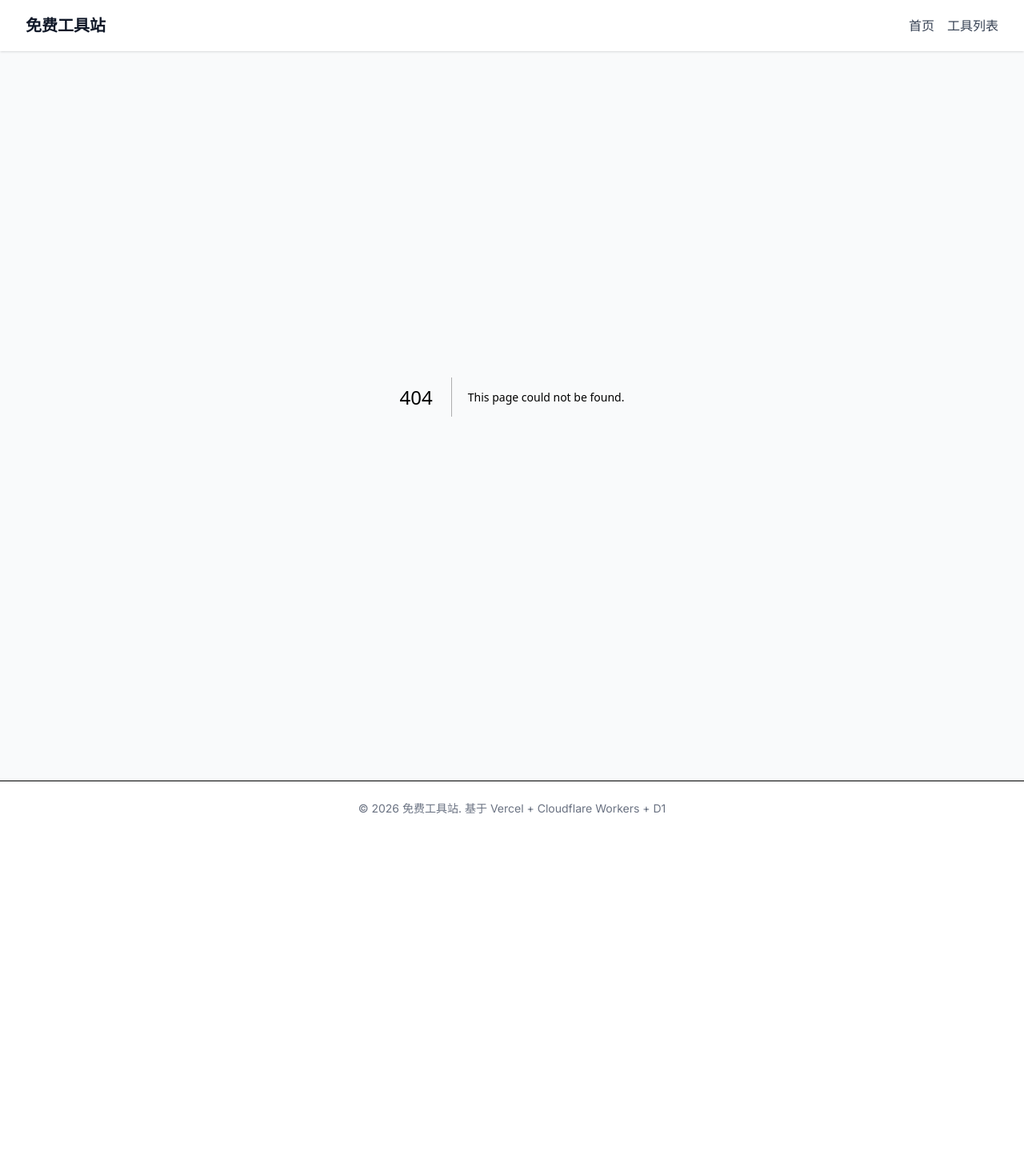
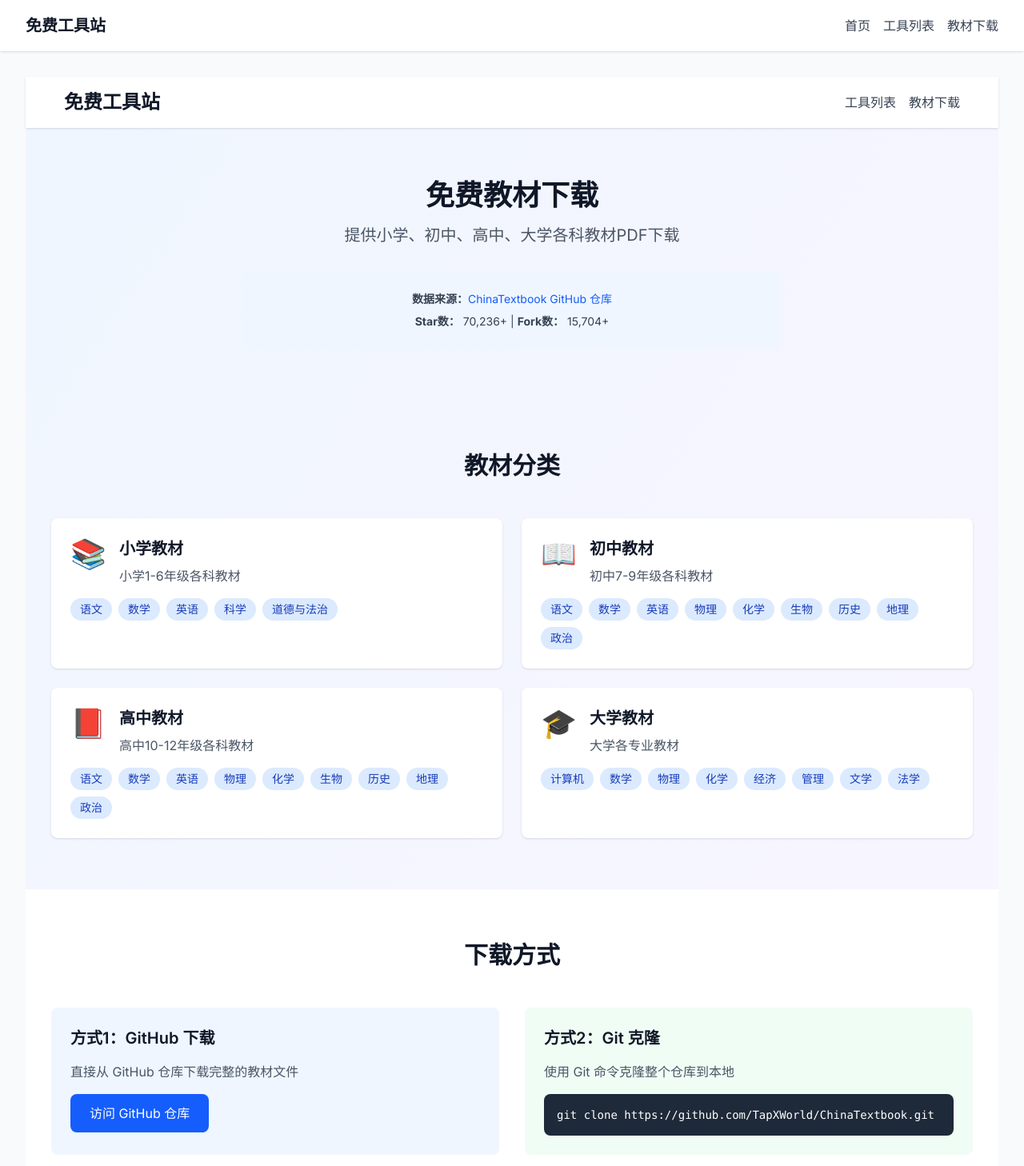
Before and after one commit to 37748846/free-tools-site, a Next.js app: page /textbooks in a window 1280 px wide. Before the commit this address had no page. Shown: the top 1458 px of the page at 80% size. Before the commit the page ends 1045 px from the top, so only its background shows below. Built offline with nearby package versions, Linux system fonts and the light colour scheme.

Commit message:
feat: 添加教材下载页面

```diff
--- a/src/app/layout.tsx
+++ b/src/app/layout.tsx
@@ -33,6 +33,9 @@ export default function RootLayout({
                   <Link href="/tools" className="text-gray-700 hover:text-gray-900">
                     工具列表
                   </Link>
+                  <Link href="/textbooks" className="text-gray-700 hover:text-gray-900">
+                    教材下载
+                  </Link>
                 </nav>
               </div>
             </div>
--- a/src/app/page.tsx
+++ b/src/app/page.tsx
@@ -179,6 +179,33 @@ export default function Home() {
         </div>
       </div>
 
+      {/* 教材下载部分 */}
+      <div className="bg-gradient-to-r from-green-50 to-blue-50 rounded-lg p-6">
+        <h3 className="text-xl font-semibold text-gray-800 mb-4 flex items-center">
+          <span className="mr-2">📚</span>
+          教材下载
+        </h3>
+        <Link
+          href="/textbooks"
+          className="block p-6 bg-white rounded-lg shadow hover:shadow-md transition-shadow"
+        >
+          <div className="flex items-start space-x-4">
+            <div className="text-4xl">📖</div>
+            <div className="flex-1">
+              <h4 className="text-lg font-semibold text-gray-900 mb-1">
+                免费教材下载
+              </h4>
+              <p className="text-sm text-gray-600 mb-2">
+                小学、初中、高中、大学各科教材PDF下载
+              </p>
+              <span className="inline-block px-2 py-0.5 text-xs font-medium text-green-800 bg-green-100 rounded">
+                70k+ Star
+              </span>
+            </div>
+          </div>
+        </Link>
+      </div>
+
       {/* 本地工具部分 */}
       {categories.map((category) => (
         <div key={category} className="space-y-4">
--- /dev/null
+++ b/src/app/textbooks/page.tsx
@@ -0,0 +1,195 @@
+import Link from "next/link";
+
+export default function TextbooksPage() {
+  const categories = [
+    {
+      id: "primary",
+      name: "小学教材",
+      description: "小学1-6年级各科教材",
+      icon: "📚",
+      subjects: ["语文", "数学", "英语", "科学", "道德与法治"],
+    },
+    {
+      id: "junior",
+      name: "初中教材",
+      description: "初中7-9年级各科教材",
+      icon: "📖",
+      subjects: ["语文", "数学", "英语", "物理", "化学", "生物", "历史", "地理", "政治"],
+    },
+    {
+      id: "senior",
+      name: "高中教材",
+      description: "高中10-12年级各科教材",
+      icon: "📕",
+      subjects: ["语文", "数学", "英语", "物理", "化学", "生物", "历史", "地理", "政治"],
+    },
+    {
+      id: "university",
+      name: "大学教材",
+      description: "大学各专业教材",
+      icon: "🎓",
+      subjects: ["计算机", "数学", "物理", "化学", "经济", "管理", "文学", "法学"],
+    },
+  ];
+
+  return (
+    <div className="min-h-screen bg-gradient-to-br from-blue-50 to-purple-50">
+      {/* Header */}
+      <header className="bg-white shadow-sm">
+        <div className="max-w-6xl mx-auto px-4 py-4">
+          <div className="flex items-center justify-between">
+            <Link href="/" className="text-2xl font-bold text-gray-900">
+              免费工具站
+            </Link>
+            <nav className="flex space-x-4">
+              <Link href="/tools" className="text-gray-700 hover:text-gray-900">
+                工具列表
+              </Link>
+              <Link href="/textbooks" className="text-gray-700 hover:text-gray-900">
+                教材下载
+              </Link>
+            </nav>
+          </div>
+        </div>
+      </header>
+
+      {/* Hero Section */}
+      <section className="py-16 px-4">
+        <div className="max-w-6xl mx-auto text-center">
+          <h1 className="text-4xl font-bold text-gray-900 mb-4">
+            免费教材下载
+          </h1>
+          <p className="text-xl text-gray-600 mb-8">
+            提供小学、初中、高中、大学各科教材PDF下载
+          </p>
+          <div className="bg-blue-50 rounded-lg p-6 max-w-2xl mx-auto">
+            <p className="text-sm text-gray-700 mb-2">
+              <strong>数据来源：</strong>
+              <a
+                href="https://github.com/TapXWorld/ChinaTextbook"
+                target="_blank"
+                rel="noopener noreferrer"
+                className="text-blue-600 hover:text-blue-800"
+              >
+                ChinaTextbook GitHub 仓库
+              </a>
+            </p>
+            <p className="text-sm text-gray-700">
+              <strong>Star数：</strong> 70,236+ | <strong>Fork数：</strong> 15,704+
+            </p>
+          </div>
+        </div>
+      </section>
+
+      {/* Categories */}
+      <section className="py-16 px-4">
+        <div className="max-w-6xl mx-auto">
+          <h2 className="text-3xl font-bold text-gray-900 mb-12 text-center">
+            教材分类
+          </h2>
+          <div className="grid grid-cols-1 md:grid-cols-2 gap-6">
+            {categories.map((category) => (
+              <div
+                key={category.id}
+                className="bg-white rounded-lg shadow hover:shadow-lg transition-shadow p-6"
+              >
+                <div className="flex items-start mb-4">
+                  <div className="text-4xl mr-4">{category.icon}</div>
+                  <div>
+                    <h3 className="text-xl font-semibold text-gray-900 mb-2">
+                      {category.name}
+                    </h3>
+                    <p className="text-gray-600">{category.description}</p>
+                  </div>
+                </div>
+                <div className="flex flex-wrap gap-2">
+                  {category.subjects.map((subject) => (
+                    <span
+                      key={subject}
+                      className="px-3 py-1 bg-blue-100 text-blue-800 rounded-full text-sm"
+                    >
+                      {subject}
+                    </span>
+                  ))}
+                </div>
+              </div>
+            ))}
+          </div>
+        </div>
+      </section>
+
+      {/* Download Section */}
+      <section className="py-16 px-4 bg-white">
+        <div className="max-w-6xl mx-auto">
+          <h2 className="text-3xl font-bold text-gray-900 mb-12 text-center">
+            下载方式
+          </h2>
+          <div className="grid grid-cols-1 md:grid-cols-2 gap-8">
+            <div className="bg-blue-50 rounded-lg p-6">
+              <h3 className="text-xl font-semibold text-gray-900 mb-4">
+                方式1：GitHub 下载
+              </h3>
+              <p className="text-gray-600 mb-4">
+                直接从 GitHub 仓库下载完整的教材文件
+              </p>
+              <a
+                href="https://github.com/TapXWorld/ChinaTextbook"
+                target="_blank"
+                rel="noopener noreferrer"
+                className="inline-block px-6 py-3 bg-blue-600 text-white rounded-lg hover:bg-blue-700 transition-colors"
+              >
+                访问 GitHub 仓库
+              </a>
+            </div>
+            <div className="bg-green-50 rounded-lg p-6">
+              <h3 className="text-xl font-semibold text-gray-900 mb-4">
+                方式2：Git 克隆
+              </h3>
+              <p className="text-gray-600 mb-4">
+                使用 Git 命令克隆整个仓库到本地
+              </p>
+              <code className="block bg-gray-800 text-white p-4 rounded-lg text-sm">
+                git clone https://github.com/TapXWorld/ChinaTextbook.git
+              </code>
+            </div>
+          </div>
+        </div>
+      </section>
+
+      {/* Notice */}
+      <section className="py-16 px-4">
+        <div className="max-w-4xl mx-auto">
+          <div className="bg-yellow-50 border-l-4 border-yellow-400 p-6 rounded-lg">
+            <h3 className="text-lg font-semibold text-gray-900 mb-2">
+              ⚠️ 使用说明
+            </h3>
+            <ul className="text-sm text-gray-700 space-y-2">
+              <li>• 教材文件仅供个人学习使用，请勿用于商业用途</li>
+              <li>• 仓库大小约 43.5GB，下载需要较长时间</li>
+              <li>• 建议使用 Git 克隆或下载 ZIP 压缩包</li>
+              <li>• 如遇到下载问题，请检查网络连接</li>
+              <li>• 教材内容来源于 ChinaTextbook 仓库，本站仅提供下载指引</li>
+            </ul>
+          </div>
+        </div>
+      </section>
+
+      {/* Footer */}
+      <footer className="py-8 px-4 bg-gray-900 text-white">
+        <div className="max-w-6xl mx-auto text-center">
+          <p className="text-gray-400">
+            © 2026 免费工具站. 教材数据来源于
+            <a
+              href="https://github.com/TapXWorld/ChinaTextbook"
+              target="_blank"
+              rel="noopener noreferrer"
+              className="text-blue-400 hover:text-blue-300"
+            >
+              ChinaTextbook
+            </a>
+          </p>
+        </div>
+      </footer>
+    </div>
+  );
+}
```
